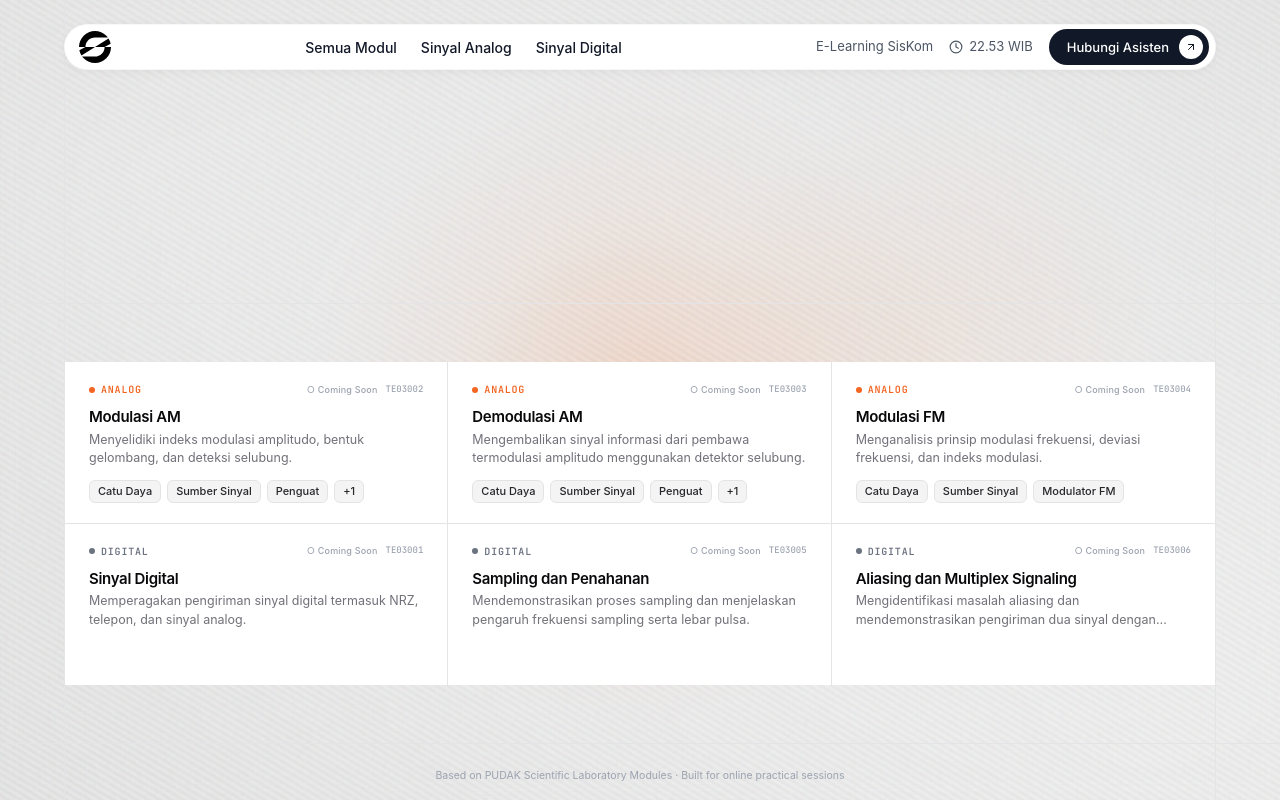
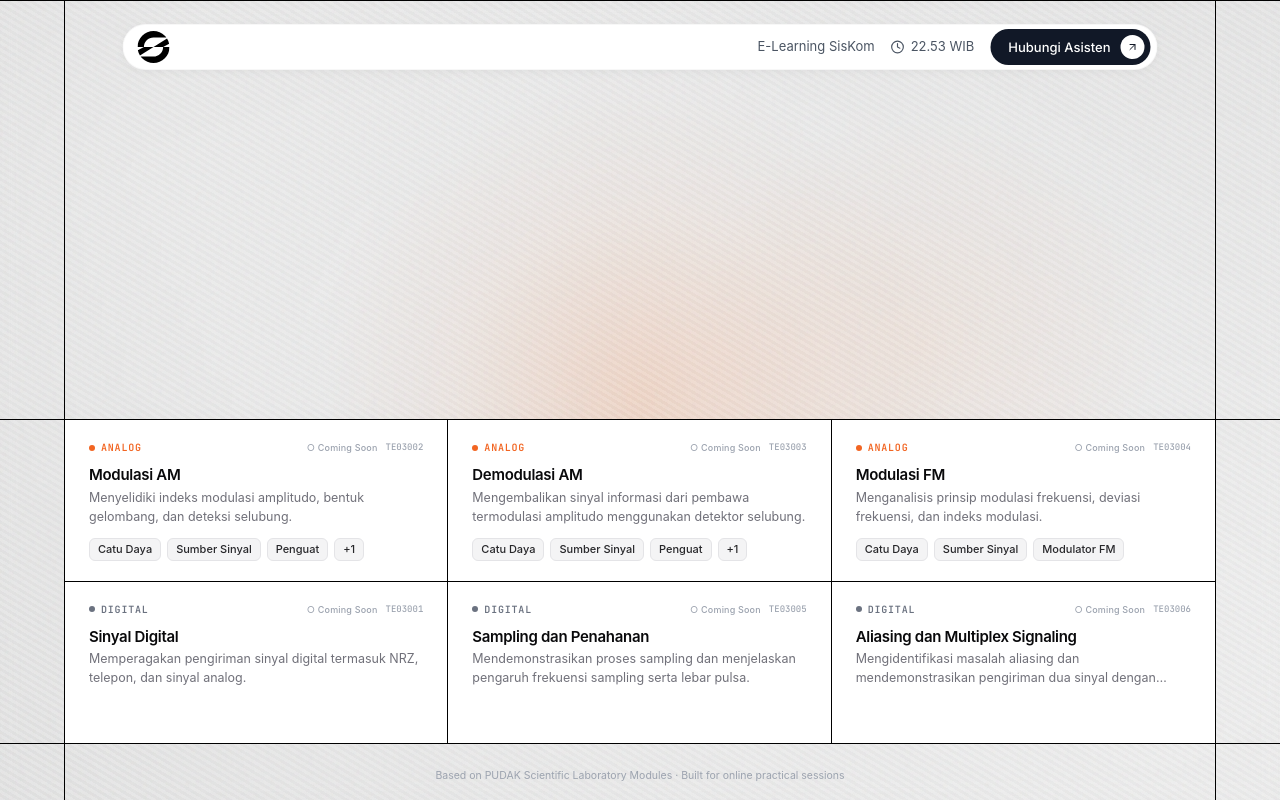
Before and after one commit to adnan-rabban/lab-siskom, a React (Vite) app: page / in a window 1280 px wide. Built offline with nearby package versions, Linux system fonts and the light colour scheme.

Commit message:
style(landing-page): fix grid border visibility by switching to black to match the logo and remove nav filter links for a cleaner look

```diff
--- a/src/pages/Landing.tsx
+++ b/src/pages/Landing.tsx
@@ -129,7 +129,11 @@ export default function Landing() {
           <div className="shader-filmgrain" />
         </div>
 
-        {/* --- Navigation Pill Bar --- */}
+        {/* --- 4-Row Blueprint Grid Layout --- */}
+        <div className="page-grid">
+          {/* Row 1: Navbar */}
+          <div className="grid-cell cell-border-b"></div>
+          <div className="grid-cell cell-border-b cell-border-x cell-navbar">
             <div className={`navbar-wrapper ${mobileMenuOpen ? 'z-[60]' : 'z-20'}`}>
               <nav className="navbar">
                 {/* Logo */}
@@ -138,13 +142,6 @@ export default function Landing() {
                     <path d="M20 0C25.3043 4.00466e-07 30.3919 2.10669 34.1426 5.85742C34.8157 6.53058 35.4354 7.24719 36 8H20C16.8174 8 13.7651 9.26421 11.5146 11.5146C9.26421 13.7651 8 16.8174 8 20H20L36.9102 9.31934C38.1656 11.3074 39.0611 13.5027 39.5547 15.8027L32 20H40L39.9941 20.4971C39.8669 25.6213 37.776 30.5092 34.1426 34.1426C30.3919 37.8933 25.3043 40 20 40C14.6957 40 9.60815 37.8933 5.85742 34.1426C5.18426 33.4694 4.56459 32.7528 4 32H20C23.1826 32 26.2349 30.7358 28.4854 28.4854C30.5952 26.3755 31.8383 23.5608 31.9854 20.5947L32 20H20L3.08984 30.6787C1.83452 28.6906 0.941002 26.4951 0.447266 24.1953L8 20H0C8.00931e-07 14.6957 2.1067 9.60815 5.85742 5.85742C9.60815 2.1067 14.6957 -5.79361e-10 20 0Z" />
                   </svg>
                 </a>
-
-            {/* Links */}
-            <div className="nav-links">
-              <a href="#semua-modul" className="nav-link">Semua Modul</a>
-              <a href="#sinyal-analog" className="nav-link">Sinyal Analog</a>
-              <a href="#sinyal-digital" className="nav-link">Sinyal Digital</a>
-            </div>
 
                 {/* Right-side availability / Clock / CTA */}
                 <div className="nav-right">
@@ -176,10 +173,10 @@ export default function Landing() {
                 </button>
               </nav>
             </div>
+          </div>
+          <div className="grid-cell cell-border-b"></div>
 
-        {/* --- Grid Layout Container --- */}
-        <div className="page-grid">
-          {/* Row 1 */}
+          {/* Row 2: Header */}
           <div className="grid-cell cell-border-b"></div>
           <div className="grid-cell cell-border-b cell-border-x cell-header">
             <header className="landing-header">
@@ -192,7 +189,7 @@ export default function Landing() {
           </div>
           <div className="grid-cell cell-border-b"></div>
 
-          {/* Row 2 */}
+          {/* Row 3: Cards */}
           <div className="grid-cell cell-border-b"></div>
           <div className="grid-cell cell-border-b cell-border-x cell-grid">
             <div className="practicum-grid">
@@ -231,7 +228,7 @@ export default function Landing() {
           </div>
           <div className="grid-cell cell-border-b"></div>
 
-          {/* Row 3 */}
+          {/* Row 4: Footer */}
           <div className="grid-cell"></div>
           <div className="grid-cell cell-border-x cell-footer">
             <footer className="landing-footer">
--- a/src/pages/pages.css
+++ b/src/pages/pages.css
@@ -287,12 +287,12 @@
 }
 
 .cell-border-b {
-  border-bottom: 1px solid #E4E4E7;
+  border-bottom: 1px solid #000000;
 }
 
 .cell-border-x {
-  border-left: 1px solid #E4E4E7;
-  border-right: 1px solid #E4E4E7;
+  border-left: 1px solid #000000;
+  border-right: 1px solid #000000;
 }
 
 .cell-header {
@@ -373,8 +373,8 @@
   position: relative;
   background: #ffffff;
   border: none;
-  border-right: 1px solid #E4E4E7;
-  border-bottom: 1px solid #E4E4E7;
+  border-right: 1px solid #000000;
+  border-bottom: 1px solid #000000;
   padding: 20px 24px; /* Reduced padding for compact layout */
   display: flex;
   flex-direction: column;
@@ -650,7 +650,7 @@
     padding-bottom: 24px;
     border-left: none !important;
     border-right: none !important;
-    border-bottom: 1px solid #E4E4E7 !important;
+    border-bottom: 1px solid #000000 !important;
   }
 
   .cell-grid {
@@ -690,14 +690,14 @@
     margin-right: 0;
     left: 0;
     right: 0;
-    border: 1px solid #E4E4E7;
+    border: 1px solid #000000;
     border-radius: 8px;
     background-color: #ffffff;
   }
 
   .practicum-card {
     border-right: none;
-    border-bottom: 1px solid #E4E4E7;
+    border-bottom: 1px solid #000000;
     padding: 20px 24px;
     min-height: auto;
   }
```
Lines whose indentation alone changed are shown as unchanged.
